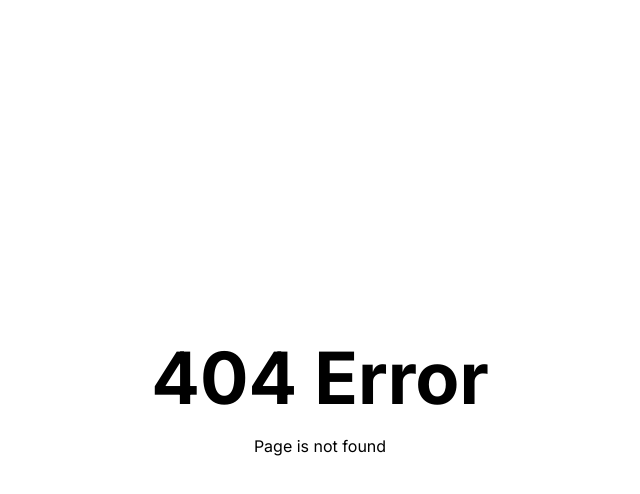
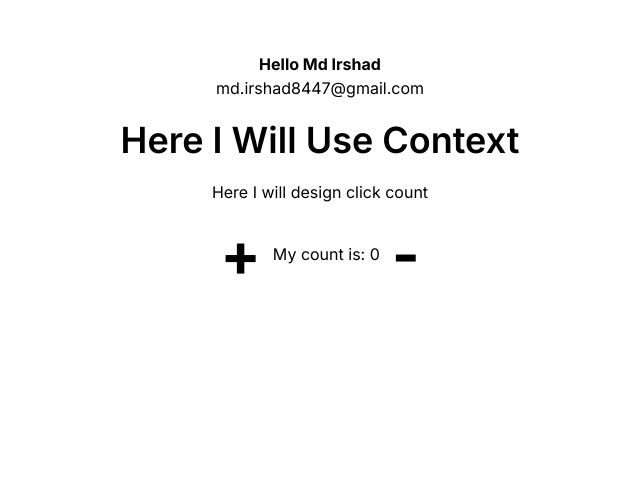
Before and after one commit to mdirshad007/myclass, a Next.js app: page /use-context in a window 1280 px wide. Before the commit this address had no page. Shown: the top 494 px of the page, without its empty margins (320-960 px from the left). Built offline with nearby package versions, Linux system fonts and the light colour scheme.

Commit message:
context and delete user

```diff
--- a/app/api/dbuser/[id]/route.js
+++ b/app/api/dbuser/[id]/route.js
@@ -10,8 +10,17 @@ export async function PUT(request,content){
     let payload=await request.json()
     payload.id=content.params.id
     console.log(payload)
-    if(!payload.id){
+    if(!payload.id || !payload.email || !payload.first_name || !payload.last_name || !payload.avatar){
         return NextResponse.json({result:"Request is not valid",success:true},{status:400})
     }
     return NextResponse.json({result:payload,success:true},{status:200})
 }
+export function DELETE(request,content){
+let id=content.params.id;
+if(id){
+    return NextResponse.json({result:"User Deleted",success:true},{status:200})
+}
+else{
+    return NextResponse.json({result:"User not deteted, please check your internal error",success:false},{status:400})
+}
+}
--- /dev/null
+++ b/app/components/Context/Context.jsx
@@ -0,0 +1,6 @@
+"use client"
+import React, { createContext } from 'react'
+
+
+  export const userDetailsContext= createContext({})
+  export const countContext=createContext({})
--- /dev/null
+++ b/app/components/Context/CountProvider.jsx
@@ -0,0 +1,12 @@
+"use client"
+import React, { useState } from 'react'
+import { countContext } from './Context'
+
+export default function CountProvider({children}) {
+    const [count,setCount]=useState(0)
+  return (
+    <countContext.Provider value={{count,setCount}}>
+        {children}
+    </countContext.Provider>
+  )
+}
--- /dev/null
+++ b/app/components/Context/UserDetailsProvider.jsx
@@ -0,0 +1,15 @@
+"use client"
+import React, { useState } from 'react'
+import { userDetailsContext } from './Context'
+
+export default function UserDetailsProvider({children}) {
+    const [userDetails,setUserDetails]=useState({
+        name:"Md Irshad",
+        email:"md.irshad8447@gmail.com"
+    })
+  return (
+    <userDetailsContext.Provider value={{userDetails,setUserDetails}}>
+    {children}
+    </userDetailsContext.Provider>
+  )
+}
--- a/app/layout.js
+++ b/app/layout.js
@@ -1,5 +1,7 @@
 import { Inter } from "next/font/google";
 import "./globals.css";
+import CountProvider from "./components/Context/CountProvider";
+import UserDetailsProvider from "./components/Context/UserDetailsProvider";
 
 const inter = Inter({ subsets: ["latin"] });
 
@@ -11,7 +13,11 @@ export const metadata = {
 export default function RootLayout({ children }) {
   return (
     <html lang="en">
-      <body className={inter.className}>{children}</body>
+      <body className={inter.className}>
+        <UserDetailsProvider>
+          <CountProvider>{children}</CountProvider>
+        </UserDetailsProvider>
+      </body>
     </html>
   );
 }
--- /dev/null
+++ b/app/use-context/page.jsx
@@ -0,0 +1,23 @@
+"use client"
+import React, { useContext } from 'react'
+import { countContext } from '../components/Context/Context'
+import { userDetailsContext } from '../components/Context/Context'
+
+export default function Page() {
+    const userData=useContext(userDetailsContext)
+  const countObj=useContext(countContext)
+  console.log(userData.userDetails.name)
+  return (
+    <div className='max-w-[960px] mx-auto py-8'>
+        <p className='text-center mt-5 font-bold'>Hello {userData.userDetails.name}</p>
+        <p className='text-center mb-5'>{userData.userDetails.email}</p>
+        <h1 className='text-4xl text-center font-semibold capitalize'>Here I will use Context</h1>
+        <p className='text-center my-5'>Here I will design click count</p>
+        <div className='flex justify-center gap-3 items-center'>
+            <button className='text-6xl font-bold' onClick={()=>{countObj.setCount(++countObj.count)}}>+</button>
+        <p>My count is: {countObj.count}</p>
+        <button className='text-6xl font-bold'  onClick={()=>{countObj.setCount(--countObj.count)}}>-</button>
+        </div>
+    </div>
+  )
+}
--- /dev/null
+++ b/app/users/DeleteUser/DeleteUser.jsx
@@ -0,0 +1,24 @@
+"use client"
+import React from "react";
+import { RiDeleteBin5Fill } from "react-icons/ri";
+
+export default function DeleteUser({userId}) {
+
+    const hadelDeleteUser=async ()=>{
+       let result=await fetch(`http://localhost:3000/api/dbuser/${userId}`,{
+        method:"DELETE"
+       })
+       result=await result.json()
+       if(result.success){
+        alert("User is deleted")
+       }
+    }
+
+  return (
+    <button key={userId}
+      onClick={hadelDeleteUser}
+    >
+      <RiDeleteBin5Fill className="text-red-600 text-2xl" />
+    </button>
+  );
+}
--- a/app/users/[user]/edit/page.js
+++ b/app/users/[user]/edit/page.js
@@ -18,10 +18,36 @@ export default function page({params}) {
     useEffect(()=>{
         fetchData(id)
     },[])
+
+    const handelUpdateUserData=()=>{
+        let userNewData={
+            "id":id,
+        "email": email,
+        "first_name": first_name,
+        "last_name": last_name,
+        "avatar": avatar
+        }
+        updateData(userNewData)
+    }
+    const updateData=async (data)=>{
+        let result=await fetch(`http://localhost:3000/api/dbuser/${id}`,{
+            method:"PUT",
+            body:JSON.stringify(data)
+        })
+        result=await result.json()
+        if(result.success){
+            alert("Data is updated")
+        }
+        else{
+            alert("Somthing error, Data is not updated")
+        }
+    }
   return (
     <section className='px-5 py-20'>
     <div className='max-w-[960px] mx-auto w-full'>
-        <h1 className='text-5xl mb-5 font-bold'>Edit {first_name} Details</h1>
+    <img src={avatar} alt={first_name} className='w-28 h-28 object-cover rounded-full overflow-hidden mx-auto'/>
+        <h1 className='text-5xl mb-5 font-bold text-center'>Edit {first_name} Details</h1>
+
             <div className='flex gap-5 mb-5'>
             <div className='w-full md:w-1/2'>
                 <input type="text" value={first_name} onChange={(event)=>{set_first_name(event.target.value)}} name="first_name" id="first_name" placeholder='Enter First Name' className='w-full h-14 mt-4 border focus:border-green-500 border-gray-200 p-2 rounded-md' />
@@ -36,7 +62,7 @@ export default function page({params}) {
             <div className='mb-5'>
                 <input type="url" value={avatar} onChange={(event)=>{set_avatar(event.target.value)}} name="avatar" id="avatar" placeholder='Enter User Image URL' className='w-full h-14 mt-4 border focus:border-green-500 border-gray-200 p-2 rounded-md' />
             </div>
-            <button className='bg-green-700 text-white py-3 px-5 rounded-lg'>
+            <button className='bg-green-700 text-white py-3 px-5 rounded-lg mx-auto' onClick={handelUpdateUserData}>
                 Update User
             </button>
 
--- a/app/add-user/page.jsx
+++ b/app/users/add-user/page.jsx
@@ -1,6 +1,6 @@
 "use client"
 import React, { useState } from 'react'
-import { user } from '../api/util/db'
+import { user } from '../../api/util/db'
 
 export default function Page() {
     const [id,setId]=useState("")
--- /dev/null
+++ b/app/users/edit-user/[slug]/page.js
@@ -0,0 +1,42 @@
+"use client"
+import { redirect } from "next/navigation";
+import React, { useEffect, useState } from "react";
+
+export default function Page({ params }) {
+  const singleUser = params.slug;
+  console.log(singleUser)
+
+  const fetchData=async ()=>{
+    let responce = await fetch(`http://localhost:3000/api/dbuser/${singleUser}`);
+    responce =await responce.json();
+    return responce.result
+  }
+
+  useEffect(()=>{
+    const userData = fetchData();
+    console.log(userData.id)
+  },[])
+
+  const [id,setId]=useState(null)
+//   const [first_name,set_first_name]=useState(userData.first_name)
+//   const [last_name,set_last_name]=useState(userData.last_name)
+//   const [email,setEmail]=useState(userData.email)
+//   const [avatar,set_avatar]=useState(userData.avatar)
+
+//   if(userData.page=="404"){
+//     redirect("/not-found")
+//   }
+  return (
+    <div>
+{/*
+                <div className='text-center'>
+                    <div className='p-3 flex flex-col items-center gap-3'>
+                    <img src={userData.avatar} alt={userData.first_name} className='w-28 h-28 object-cover rounded-full overflow-hidden'/>
+                    <p className='font-bold'>{userData.first_name} {userData.last_name}</p>
+                    <p>{userData.email}</p>
+                    </div>
+                </div> */}
+
+    </div>
+  );
+}
--- /dev/null
+++ b/app/users/edit-user/page.js
@@ -0,0 +1,32 @@
+import Link from 'next/link'
+import React from 'react'
+async function fetchData(){
+    let data=await fetch('http://localhost:3000/api/dbuser')
+    data= await data.json()
+    return data
+}
+export default async function Page() {
+    const userData=await fetchData()
+    console.log(userData)
+  return (
+    <div className='flex w-full md:w-[1200px] mx-auto justify-between mt-6 flex-wrap'>
+    {
+        userData.map((item,id)=>(
+            <div className='w-full md:w-1/3 text-center'>
+                <div className='p-3 flex flex-col items-center gap-3'>
+                <img src={item.avatar} alt={item.first_name} className='w-28 h-28 object-cover rounded-full overflow-hidden'/>
+                <p className='font-bold'>{item.first_name} {item.last_name}</p>
+                <p>{item.email}</p>
+
+                <div className='flex gap-2 justify-center'>
+                    <Link href={`/users/edit-user/${item.id}`}><button className='bg-blue-800 text-white text-center px-5 py-2 rounded-lg'>Edit</button></Link>
+                    <Link href={`/users/delete-user/${item.id}`}><button className='bg-red-700 text-white text-center px-5 py-2 rounded-lg'>Delete</button></Link>
+                </div>
+                </div>
+            </div>
+        )
+        )
+    }
+</div>
+  )
+}
--- a/app/users/page.jsx
+++ b/app/users/page.jsx
@@ -1,7 +1,7 @@
 import Link from 'next/link';
 import React from 'react'
 import { FaEdit } from "react-icons/fa";
-import { RiDeleteBin5Fill } from "react-icons/ri";
+import DeleteUser from './DeleteUser/DeleteUser';
 async function userData(){
 let response=await fetch('http://localhost:3000/api/dbuser');
 response= await response.json();
@@ -10,26 +10,27 @@ return response;
 export default async function page() {
     const data =await userData();
   return (
-    <div className='flex w-full md:w-[1200px] mx-auto justify-between mt-6 flex-wrap'>
+    <div className='flex w-full md:max-w-[1200px] mx-auto justify-between mt-6 flex-wrap p-5'>
         {
             data.map((item,id)=>(
-                <Link href={`/users/${item.id}`} key={item.id} className='w-full md:w-1/3' >
-                <div className='text-center'>
+                <div className='text-center w-full md:w-1/3 flex justify-center items-center flex-col gap-2'>
+
                     <div className='p-3 flex flex-col items-center gap-3'>
-                    <img src={item.avatar} alt={item.first_name} className='w-28 h-28 object-cover rounded-full overflow-hidden'/>
+                    <Link href={`/users/${item.id}`} key={item.id} className='' >
+                    <img src={item.avatar} alt={item.first_name} className='w-28 h-28 object-cover rounded-full overflow-hidden mx-auto'/>
                     <p className='font-bold'>{item.first_name} {item.last_name}</p>
                     <p>{item.email}</p>
+                    </Link>
                     </div>
                     <div className='flex gap-2 justify-center'>
-                        <Link href={`/users/${item.id}/edit`}><button>
+                        <Link href={`/users/${item.id}/edit`} className='flex items-center'><button>
                         <FaEdit className='text-blue-600 text-2xl' />
                         </button></Link>
-                        <Link href={`/users/${item.id}/delete`}><button>
-                        <RiDeleteBin5Fill className='text-red-600 text-2xl' />
-                        </button></Link>
+                        <DeleteUser userId={item.id}/>
                     </div>
+
                 </div>
-                </Link>
+
             )
             )
         }
```
